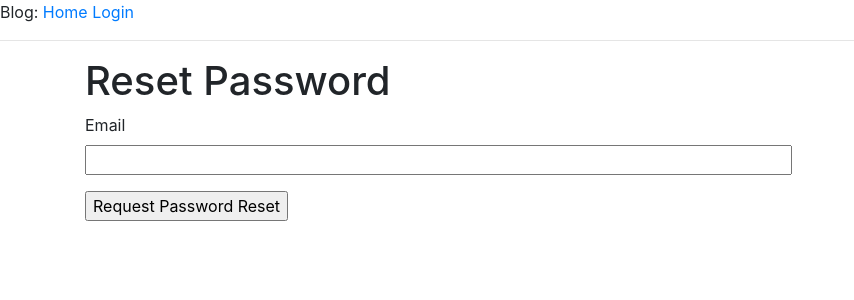
After one commit to FaridJunior/blog, a Flask app: page /reset_password_request in a window 1280 px wide. The commit adds this page. Shown: the top 300 px of the page, without its empty margins (0-854 px from the left). Run offline with Flask 2, Linux system fonts and the light colour scheme; some libraries are stand-ins or nearby versions.

Commit message:
add email support and use pyjwt to createe tooken

```diff
--- a/app/__init__.py
+++ b/app/__init__.py
@@ -5,6 +5,8 @@ from config import Config
 from flask_sqlalchemy import SQLAlchemy
 from flask_migrate import Migrate
 from flask_login import LoginManager
+from flask_mail import Mail
+
 
 import logging
 from logging.handlers import SMTPHandler
@@ -17,7 +19,7 @@ db = SQLAlchemy(app)
 migrate = Migrate(app, db)
 login = LoginManager(app)
 login.login_view = 'login'
-
+mail =Mail(app)
 
 if not app.debug:
     if app.config['MAIL_SERVER']:
@@ -37,7 +39,7 @@ if not app.debug:
 
         if not os.path.exists('logs'):
             os.mkdir('logs')
-            file_handler = RotatingFileHandler('logs/microblog.log', maxBytes=10240,
+            file_handler = RotatingFileHandler('logs/blog.log', maxBytes=10240,
                                                backupCount=10)
             file_handler.setFormatter(logging.Formatter(
                 '%(asctime)s %(levelname)s: %(message)s [in %(pathname)s:%(lineno)d]'))
--- a/app/forms.py
+++ b/app/forms.py
@@ -50,3 +50,15 @@ class PostForm(FlaskForm):
     post = TextAreaField('post', validators=[
                          DataRequired(), Length(min=20, max=180)])
     submit = SubmitField('submit')
+
+
+class ResetPasswordRequestForm(FlaskForm):
+    email = StringField('Email', validators=[DataRequired(), Email()])
+    submit = SubmitField('Request Password Reset')
+
+
+class ResetPasswordForm(FlaskForm):
+    password = PasswordField('Password', validators=[DataRequired()])
+    password2 = PasswordField(
+        'Repeat Password', validators=[DataRequired(), EqualTo('password')])
+    submit = SubmitField('Request Password Reset')
--- a/app/routes.py
+++ b/app/routes.py
@@ -6,7 +6,22 @@ from app import app, db
 from app.forms import RegistrationForm, EditProfileForm, LoginForm, PostForm
 from datetime import datetime
 from flask import request
+from app.forms import ResetPasswordRequestForm , ResetPasswordForm
+from app.email import send_password_reset_email
 
+@app.route('/reset_password_request', methods=['GET', 'POST'])
+def reset_password_request():
+    if current_user.is_authenticated:
+        return redirect(url_for('index'))
+    form = ResetPasswordRequestForm()
+    if form.validate_on_submit():
+        user = User.query.filter_by(email=form.email.data).first()
+        if user:
+            send_password_reset_email(user)
+        flash('Check your email for the instructions to reset your password')
+        return redirect(url_for('login'))
+    return render_template('reset_password_request.html',
+                           title='Reset Password', form=form)
 
 @app.route('/', methods=['GET', 'POST'])
 @login_required
@@ -149,3 +164,20 @@ def explore():
         if posts.has_prev else None
     return render_template("index.html", title='Explore', posts=posts.items,
                            next_url=next_url, prev_url=prev_url)
+
+
+
+@app.route('/reset_password/<token>', methods=['GET', 'POST'])
+def reset_password(token):
+    if current_user.is_authenticated:
+        return redirect(url_for('index'))
+    user = User.verify_reset_password_token(token)
+    if not user:
+        return redirect(url_for('index'))
+    form = ResetPasswordForm()
+    if form.validate_on_submit():
+        user.set_password(form.password.data)
+        db.session.commit()
+        flash('Your password has been reset.')
+        return redirect(url_for('login'))
+    return render_template('reset_password.html', form=form)
--- a/app/templates/login.html
+++ b/app/templates/login.html
@@ -20,4 +20,8 @@
   <p>{{ form.submit() }}</p>
 </form>
 <p>New User? <a href="{{ url_for('register') }}">Click to Register!</a></p>
+<p>
+  Forgot Your Password?
+  <a href="{{ url_for('reset_password_request') }}">Click to Reset It</a>
+</p>
 {% endblock %}
--- /dev/null
+++ b/app/templates/reset_password_request.html
@@ -0,0 +1,16 @@
+{% extends "base.html" %}
+
+{% block content %}
+    <h1>Reset Password</h1>
+    <form action="" method="post">
+        {{ form.hidden_tag() }}
+        <p>
+            {{ form.email.label }}<br>
+            {{ form.email(size=64) }}<br>
+            {% for error in form.email.errors %}
+            <span style="color: red;">[{{ error }}]</span>
+            {% endfor %}
+        </p>
+        <p>{{ form.submit() }}</p>
+    </form>
+{% endblock %}
```
Also changed, not shown: app/email.py (added, +36 -0 lines), app/models.py (+18 -0 lines), app/templates/email/reset_password.html (added, +12 -0 lines), app/templates/email/reset_password.txt (added, +11 -0 lines), app/templates/reset_password.html (added, +23 -0 lines).
